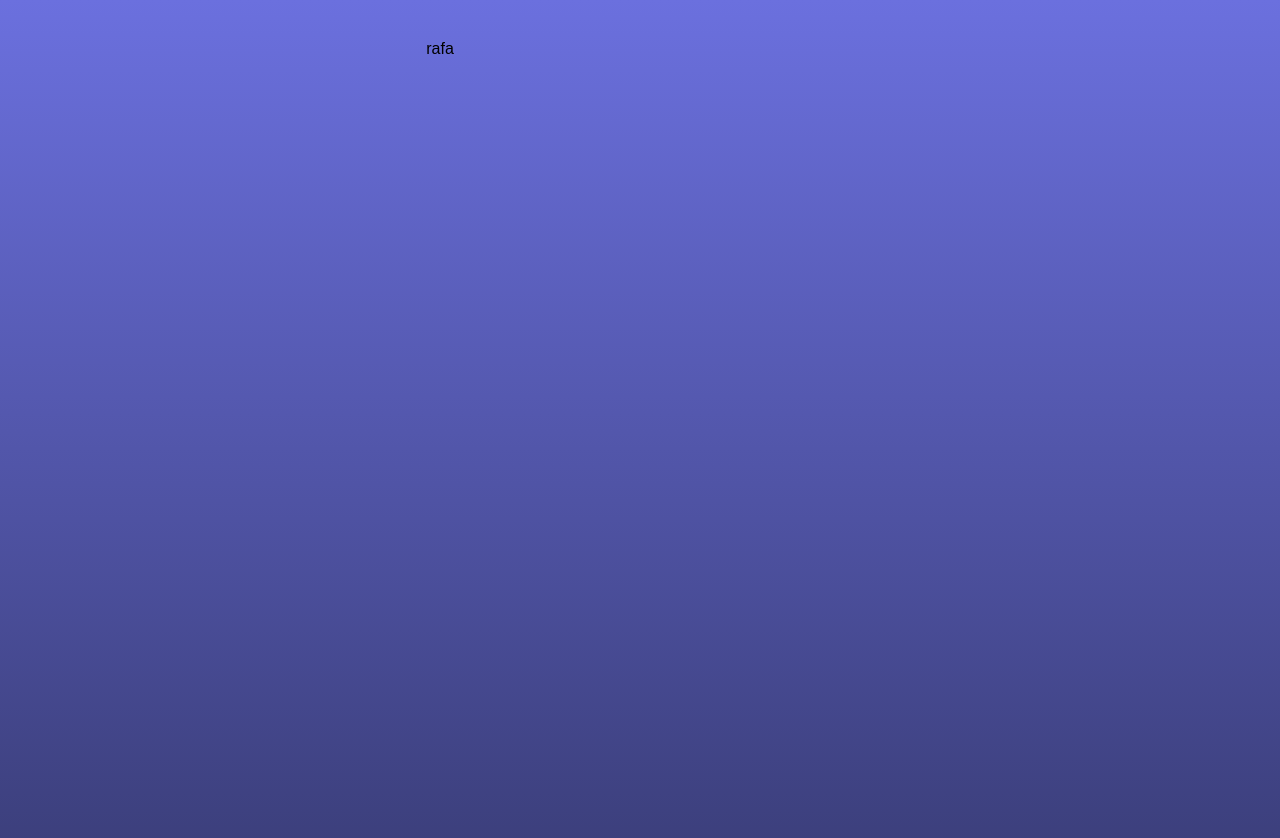
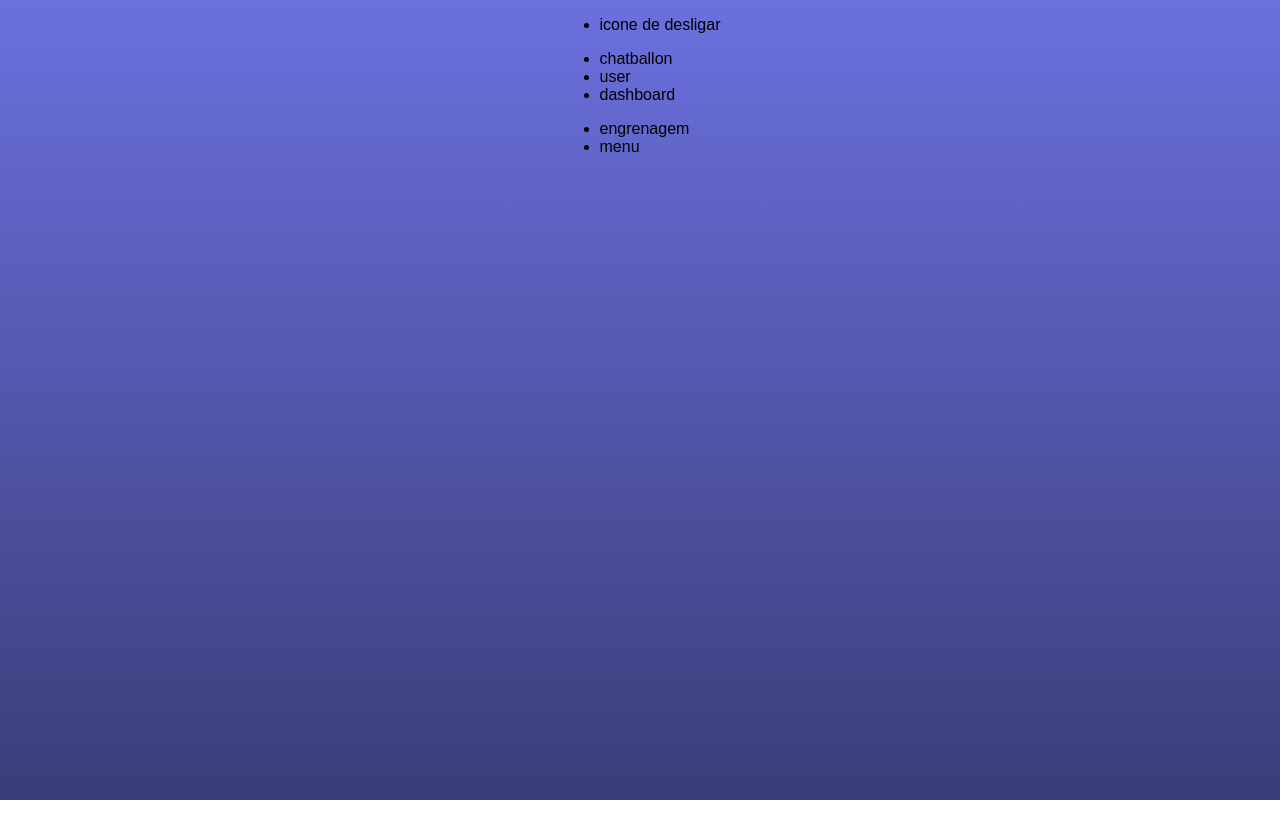
Before and after one commit to rcajazeira/ChatAppUI_Design, a website built with Vite: page index.html in a window 1280 px wide. After the commit the page ends 800 px from the top, so only its background shows below. Built offline with nearby package versions, Linux system fonts and the light colour scheme.

Commit message:
inicio da barra lateral

```diff
--- a/index.html
+++ b/index.html
@@ -1,5 +1,5 @@
 <!doctype html>
-<html lang="en">
+<html lang="pt-BR">
   <head>
     <meta charset="UTF-8" />
     <link rel="icon" type="image/svg+xml" href="/vite.svg" />
@@ -9,7 +9,21 @@
   </head>
   <body>
     <main>
-      <div class="container"> rafa
+      <div class="container">
+        <div class="barra-lateral">
+          <ul class="desligar">
+            <li>icone de desligar</li>
+          </ul>
+          <ul class="icones-variados">
+            <li>chatballon</li>
+            <li>user</li>
+            <li>dashboard</li>
+          </ul>
+          <ul class="icones-dois">
+            <li>engrenagem</li>
+            <li>menu</li>
+          </ul>
+        </div>
 
       </div>
     </main>
--- a/style.css
+++ b/style.css
@@ -13,7 +13,8 @@ body {
   display: flex;
   justify-content: center;
   align-items: flex-start;
-  padding: 40px;
-  width: 100vh;
+  padding: 0;
+  width: 100%;
   height: 100vh;
+  margin: 0;
 }
```
